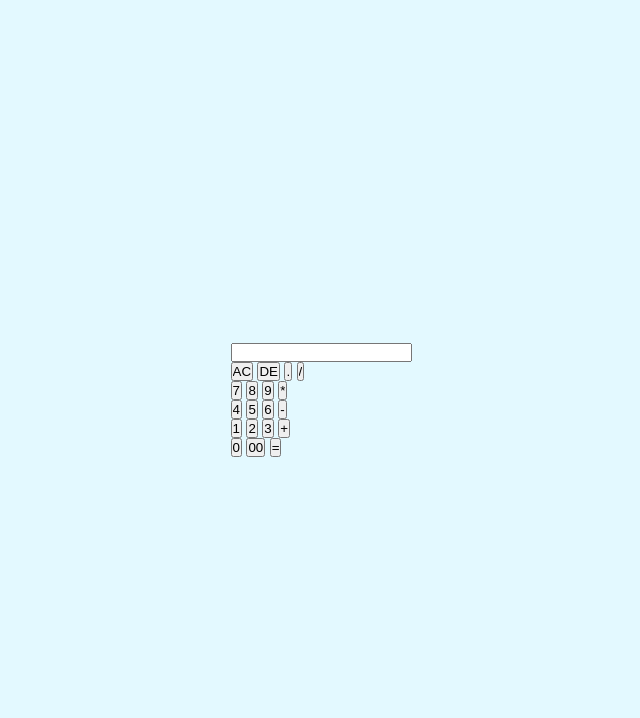
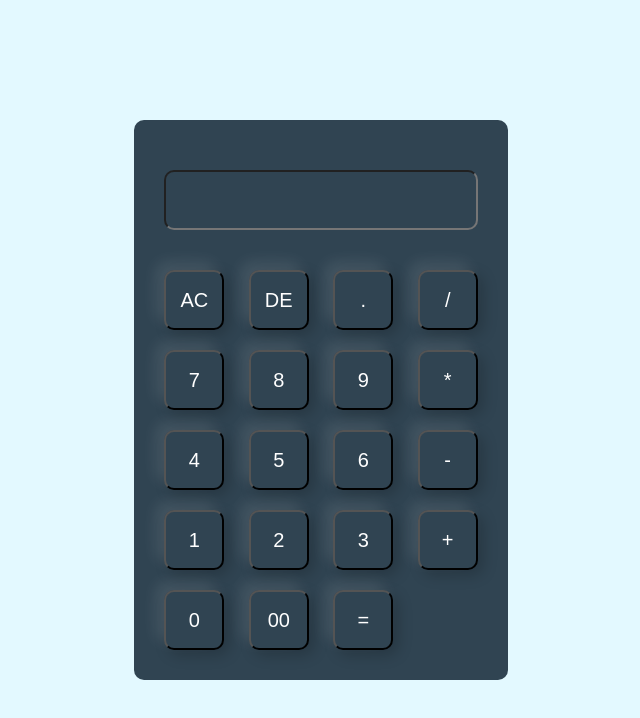
Before and after one commit to Dimuthu02/Calculator-, a plain HTML site: page index.html in a window 1280 px wide. Shown: the whole page, without its empty margins (319-959 px from the left). Drawn offline with Linux system fonts and the light colour scheme.

Commit message:
Add calculator styling and display class
Introduced new CSS styles for the calculator, including background, padding, and input appearance. Updated index.html to add a 'display' class to the input container for improved layout and styling.

```diff
--- a/index.html
+++ b/index.html
@@ -10,7 +10,7 @@
     <div class="container">
         <div class="calculator">
             <form action="">
-                <div>
+                <div class="display">
                     <input type="text" name="display">
                 </div>
 
--- a/style.css
+++ b/style.css
@@ -13,3 +13,35 @@
   align-items: center;
   justify-content: center;
 }
+
+.calculator {
+  background: #304452;
+  padding: 20px;
+  border-radius: 10px;
+}
+
+.calculator form input {
+  outline: 0;
+  width: 60px;
+  height: 60px;
+  border-radius: 10px;
+  box-shadow: -8px -8px 15px rgba(255, 255, 255, 0.1), 5px 5px 15px rgba(0, 0, 0, 0.2);
+  background: transparent;
+    color: #fff;
+    font-size: 20px;
+    margin: 10px;
+    cursor: pointer;
+}
+
+form .display {
+  display: flex;
+  justify-content: flex-end;
+  margin: 20px 0;
+}
+
+form .display input {
+  text-align: right;
+  flex: 1;
+  font-size: 45px;
+  box-shadow: none;
+}
```
